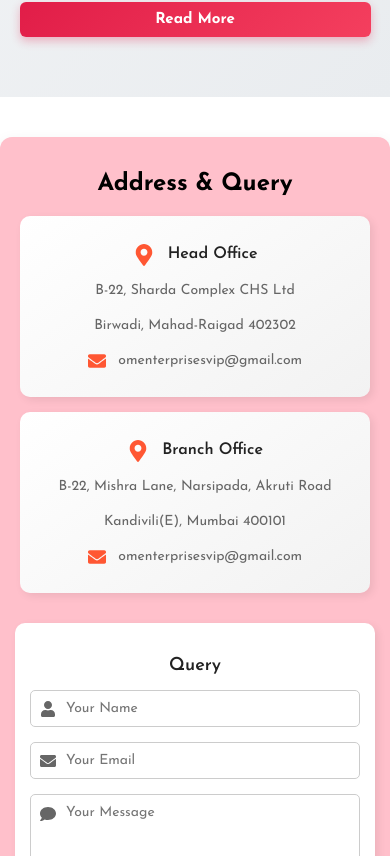
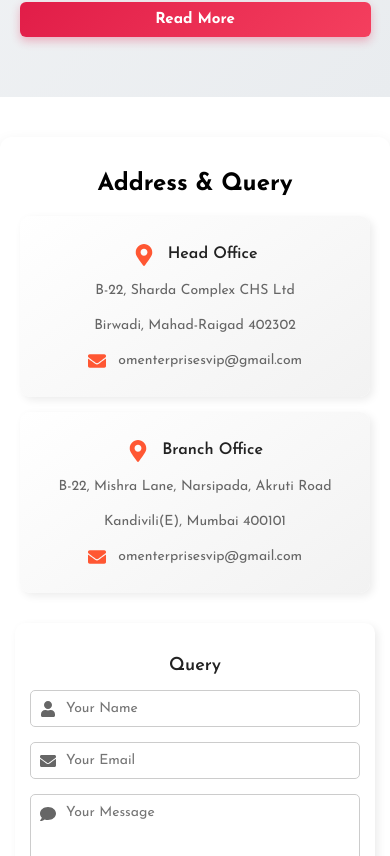
Before and after one commit to thakur7071/om-enterprises, a React (Vite) app: page / in a window 390 px wide. Shown: the part 1748-2604 px from the top of the page. Built offline with nearby package versions, Linux system fonts and the light colour scheme.

Commit message:
Initial Commit

```diff
--- a/src/Components/Address/Address.css
+++ b/src/Components/Address/Address.css
@@ -164,7 +164,6 @@
 
 @media (max-width: 480px) {
     .address-wrapper {
-        background-color: pink;
         padding: 15px;
     }
 
```
